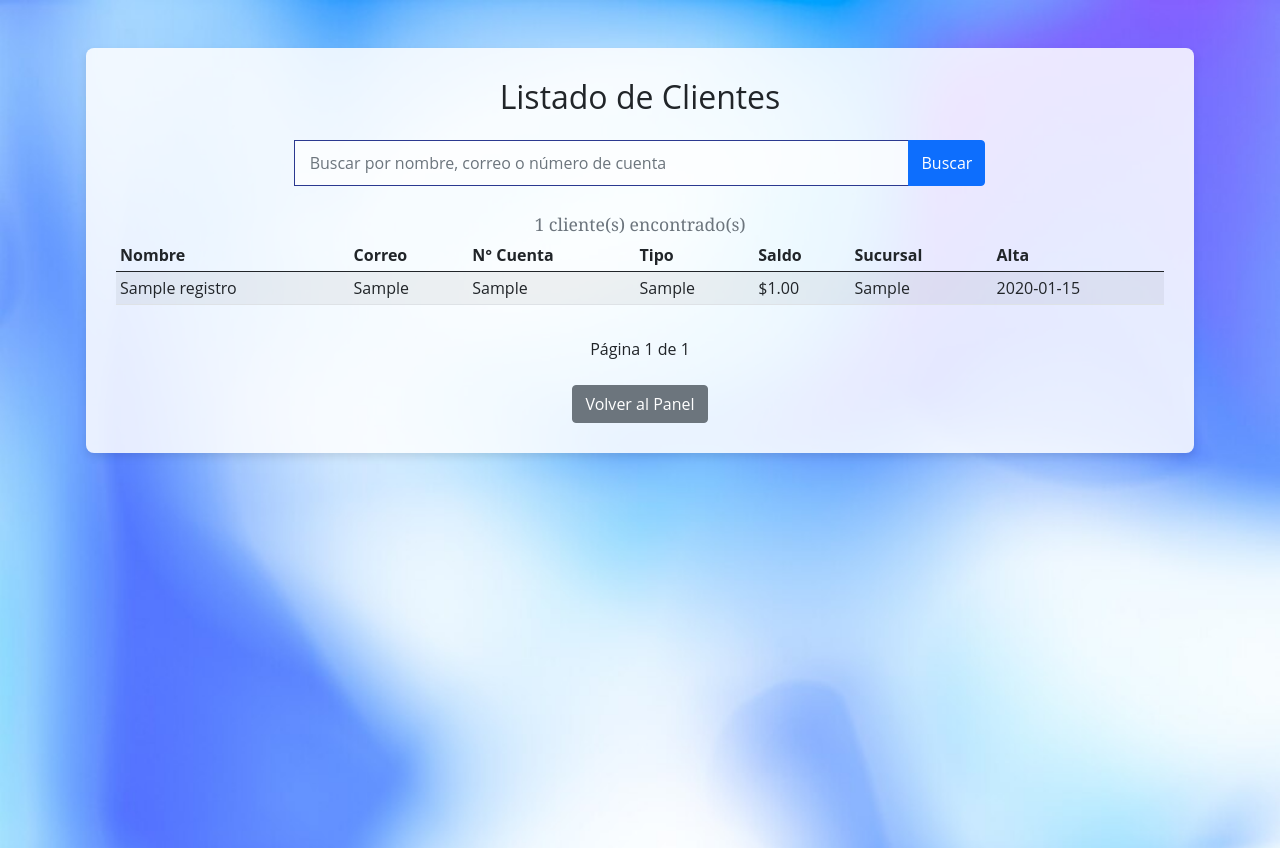
After one commit to nancyvillatoro/banco-aurea, a PHP site: page /clientes-vista.php in a window 1280 px wide. The commit adds this page. Run offline with PHP 8.4, Linux system fonts and the light colour scheme; the visitor is signed in with stand-in values (Sample User, id 1); tables that the repository leaves empty hold one stand-in row (values such as "Sample post").

Commit message:
feat: auditoría de operaciones y listado de clientes con búsqueda
- Nueva tabla auditoria y helper registrar_auditoria()
- Se registran login, login fallido, logout, registro, consulta de cuentas y nómina
- Nueva pantalla auditoria-vista.php con las últimas 100 operaciones
- Nueva pantalla clientes-vista.php: búsqueda por nombre, correo o cuenta con paginación
- El panel de empleado muestra las nuevas opciones

```diff
--- /dev/null
+++ b/public/clientes-vista.php
@@ -0,0 +1,129 @@
+<?php
+require_once __DIR__ . '/../src/auth/auth.php';
+requerir_empleado_vista();
+require_once __DIR__ . '/../src/config/db.php';
+require_once __DIR__ . '/../src/auth/auditoria.php';
+
+$por_pagina = 10;
+
+// Texto a buscar (nombre, correo o número de cuenta) y página actual
+$buscar = is_string($_GET['q'] ?? null) ? trim($_GET['q']) : '';
+$pagina = max(1, (int)($_GET['p'] ?? 1));
+
+$cn = getConexion();
+
+// Escapamos % y _ para que se busquen como texto normal y no como comodines
+$like = '%' . addcslashes($buscar, '%_\\') . '%';
+$where = "WHERE nombre LIKE ? OR correo LIKE ? OR numeroCuenta LIKE ?";
+
+// 1) Cuántos clientes hay en total con ese filtro
+$stmt = $cn->prepare("SELECT COUNT(*) AS total FROM registro $where");
+$stmt->bind_param("sss", $like, $like, $like);
+$stmt->execute();
+$total = (int)$stmt->get_result()->fetch_assoc()['total'];
+$stmt->close();
+
+$paginas = max(1, (int)ceil($total / $por_pagina));
+$pagina = min($pagina, $paginas);
+$offset = ($pagina - 1) * $por_pagina;
+
+// 2) Los clientes de la página actual
+$stmt = $cn->prepare("SELECT nombre, correo, numeroCuenta, tipo_cuenta, saldo, sucursal2, fecha
+                      FROM registro $where ORDER BY nombre LIMIT ? OFFSET ?");
+$stmt->bind_param("sssii", $like, $like, $like, $por_pagina, $offset);
+$stmt->execute();
+$clientes = $stmt->get_result()->fetch_all(MYSQLI_ASSOC);
+$stmt->close();
+
+registrar_auditoria($cn, 'listar_clientes', ($buscar !== '' ? "Búsqueda: $buscar, " : '') . "página $pagina");
+$cn->close();
+
+// Arma el enlace de una página conservando la búsqueda
+function enlace_pagina($p, $buscar) {
+    return '?' . http_build_query(['q' => $buscar, 'p' => $p]);
+}
+?>
+<!DOCTYPE html>
+<html lang="es">
+<head>
+    <meta charset="utf-8">
+    <meta name="viewport" content="width=device-width, initial-scale=1">
+    <title>Banco Áurea - Clientes</title>
+    <link href="assets/css/bootstrap.min.css" rel="stylesheet">
+    <link href="assets/css/style.css" rel="stylesheet">
+</head>
+<body>
+    <main class="container mt-5 mb-5">
+        <div class="form-03-main">
+            <h2 class="text-center mb-4">Listado de Clientes</h2>
+
+            <form method="get" class="row justify-content-center mb-4">
+                <div class="col-md-8">
+                    <div class="input-group">
+                        <label for="q" class="sr-only">Buscar cliente</label>
+                        <input type="text" id="q" name="q" class="form-control" maxlength="100"
+                               placeholder="Buscar por nombre, correo o número de cuenta"
+                               value="<?php echo esc($buscar); ?>">
+                        <button class="btn btn-primary" type="submit">Buscar</button>
+                    </div>
+                </div>
+            </form>
+
+            <p class="text-muted"><?php echo $total; ?> cliente(s) encontrado(s)</p>
+
+            <?php if ($total === 0): ?>
+                <div class="alert alert-warning text-center" role="alert">No se encontraron clientes.</div>
+            <?php else: ?>
+                <div class="table-responsive">
+                    <table class="table table-sm table-striped">
+                        <thead>
+                            <tr>
+                                <th>Nombre</th>
+                                <th>Correo</th>
+                                <th>N° Cuenta</th>
+                                <th>Tipo</th>
+                                <th>Saldo</th>
+                                <th>Sucursal</th>
+                                <th>Alta</th>
+                            </tr>
+                        </thead>
+                        <tbody>
+                            <?php foreach ($clientes as $c): ?>
+                                <tr>
+                                    <td><?php echo esc($c['nombre']); ?></td>
+                                    <td><?php echo esc($c['correo']); ?></td>
+                                    <td><?php echo esc($c['numeroCuenta']); ?></td>
+                                    <td><?php echo esc($c['tipo_cuenta']); ?></td>
+                                    <td>$<?php echo number_format((float)$c['saldo'], 2); ?></td>
+                                    <td><?php echo esc($c['sucursal2']); ?></td>
+                                    <td><?php echo esc($c['fecha']); ?></td>
+                                </tr>
+                            <?php endforeach; ?>
+                        </tbody>
+                    </table>
+                </div>
+
+                <div class="d-flex justify-content-between align-items-center mt-3">
+                    <?php if ($pagina > 1): ?>
+                        <a class="btn btn-outline-primary btn-sm" href="<?php echo esc(enlace_pagina($pagina - 1, $buscar)); ?>">&laquo; Anterior</a>
+                    <?php else: ?>
+                        <span></span>
+                    <?php endif; ?>
+
+                    <span>Página <?php echo $pagina; ?> de <?php echo $paginas; ?></span>
+
+                    <?php if ($pagina < $paginas): ?>
+                        <a class="btn btn-outline-primary btn-sm" href="<?php echo esc(enlace_pagina($pagina + 1, $buscar)); ?>">Siguiente &raquo;</a>
+                    <?php else: ?>
+                        <span></span>
+                    <?php endif; ?>
+                </div>
+            <?php endif; ?>
+
+            <div class="text-center mt-4">
+                <a href="regisObusc.php" class="btn btn-secondary">Volver al Panel</a>
+            </div>
+        </div>
+    </main>
+</body>
+</html>
--- /dev/null
+++ b/src/auth/auditoria.php
@@ -0,0 +1,22 @@
+<?php
+// Guarda en la tabla `auditoria` qué empleado hizo qué operación.
+// Uso: registrar_auditoria($cn, 'consultar_cuenta', 'Cuenta 1234567890');
+
+function registrar_auditoria($cn, $accion, $detalle = '', $empleado = null) {
+    // Si no se indica el empleado, se toma el de la sesión
+    if ($empleado === null) {
+        $empleado = $_SESSION['empleado_id'] ?? '';
+    }
+    $ip = $_SERVER['REMOTE_ADDR'] ?? '';
+    $detalle = mb_substr($detalle, 0, 255);
+
+    try {
+        $stmt = $cn->prepare("INSERT INTO auditoria (empleado_id, accion, detalle, ip) VALUES (?, ?, ?, ?)");
+        $stmt->bind_param("ssss", $empleado, $accion, $detalle, $ip);
+        $stmt->execute();
+        $stmt->close();
+    } catch (mysqli_sql_exception $e) {
+        // Si falla la auditoría no se rompe la operación, solo se deja en el log
+        error_log("auditoria: " . $e->getMessage());
+    }
+}
--- a/src/auth/login-proceso.php
+++ b/src/auth/login-proceso.php
@@ -1,6 +1,7 @@
 <?php
 require_once __DIR__ . '/auth.php';
 require_once __DIR__ . '/../config/db.php';
+require_once __DIR__ . '/auditoria.php';
 
 if ($_SERVER['REQUEST_METHOD'] !== 'POST') {
     http_response_code(405);
@@ -36,10 +37,12 @@ if (isset($_POST['ID'])) {
         $_SESSION['nombre'] = "Administrador";
         $_SESSION['rol'] = "empleado";
         $_SESSION['empleado_id'] = $emp['id_e'];
+        registrar_auditoria($cn, 'login');
         header("Location: ../../public/regisObusc.php");
         exit();
     }
     login_fallo($usuario);
+    registrar_auditoria($cn, 'login_fallido', 'ID intentado: ' . $usuario, mb_substr($usuario, 0, 50));
     header("Location: ../../public/login-empleado.php?error=1");
     exit();
 
--- a/src/operations/buscar-cliente.php
+++ b/src/operations/buscar-cliente.php
@@ -2,6 +2,7 @@
 require_once '../auth/auth.php';
 requerir_empleado_api();
 require_once '../config/db.php';
+require_once '../auth/auditoria.php';
 $cn = getConexion();
 
 $cuenta = $_POST['numeroCuenta'] ?? '';
@@ -13,6 +14,7 @@ if (is_string($cuenta) && $cuenta !== '') {
     $res = $stmt->get_result();
 
     if ($cliente = $res->fetch_assoc()) {
+        registrar_auditoria($cn, 'consultar_cuenta', "Cuenta $cuenta");
         echo json_encode([
             "status" => "success",
             "cliente" => $cliente
@@ -22,6 +24,7 @@ if (is_string($cuenta) && $cuenta !== '') {
             "status" => "error",
             "message" => "La cuenta indicada no existe en el sistema."
         ]);
+        registrar_auditoria($cn, 'consultar_cuenta', "Cuenta $cuenta (no existe)");
     }
     $stmt->close();
 } else {
--- a/src/operations/calcular-sueldo.php
+++ b/src/operations/calcular-sueldo.php
@@ -2,6 +2,7 @@
 require_once '../auth/auth.php';
 requerir_empleado_api();
 require_once '../config/db.php';
+require_once '../auth/auditoria.php';
 $cn = getConexion();
 
 if (isset($_POST['empleado_id']) && ctype_digit((string)$_POST['empleado_id'])) {
@@ -17,6 +18,8 @@ if (isset($_POST['empleado_id']) && ctype_digit((string)$_POST['empleado_id']))
         error_log("calcular-sueldo: " . $e->getMessage());
         responder_error(500, "No se pudo consultar la nómina.");
     }
+
+    registrar_auditoria($cn, 'consultar_nomina', "Empleado ID $id");
 
     if ($f) {
         $total = $f['sueldo_base'] + $f['bono'];
--- a/src/operations/guardar-cliente.php
+++ b/src/operations/guardar-cliente.php
@@ -2,6 +2,7 @@
 require_once '../auth/auth.php';
 requerir_empleado_api();
 require_once '../config/db.php';
+require_once '../auth/auditoria.php';
 
 const TIPOS_CUENTA = ['Ahorro', 'Nomina', 'Empresarial'];
 const VISTA_REGISTRO = '../../public/registro-cliente-vista.php';
@@ -102,6 +103,7 @@ try {
     volver_con_error('Error en el sistema. Inténtelo de nuevo.', $old);
 }
 $stmt->close();
+registrar_auditoria($cn, 'registrar_cliente', "Cuenta $cuenta, correo $correo");
 $cn->close();
 
 flash_set('success', "Cliente registrado correctamente (cuenta $cuenta).");
```
Also changed, not shown: database/schema.sql (+12 -0 lines), public/auditoria-vista.php (added, +72 -0 lines), public/regisObusc.php (+21 -3 lines), src/auth/logout.php (+8 -0 lines), README.md.
